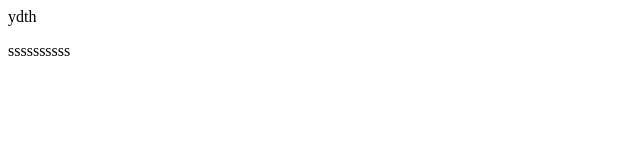
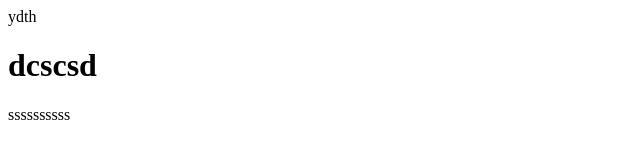
Before and after one commit to anoojkv91/test, a plain HTML site: page index.html in a window 1280 px wide. Shown: the whole page, without its empty margins (0-640 px from the left). Drawn offline with Linux system fonts and the light colour scheme.

Commit message:
Update index.html

```diff
--- a/index.html
+++ b/index.html
@@ -1,3 +1,3 @@
 <div class="html">ydth</div>
-
+<h1>dcscsd</h1>
 <p>ssssssssss</p>
```
